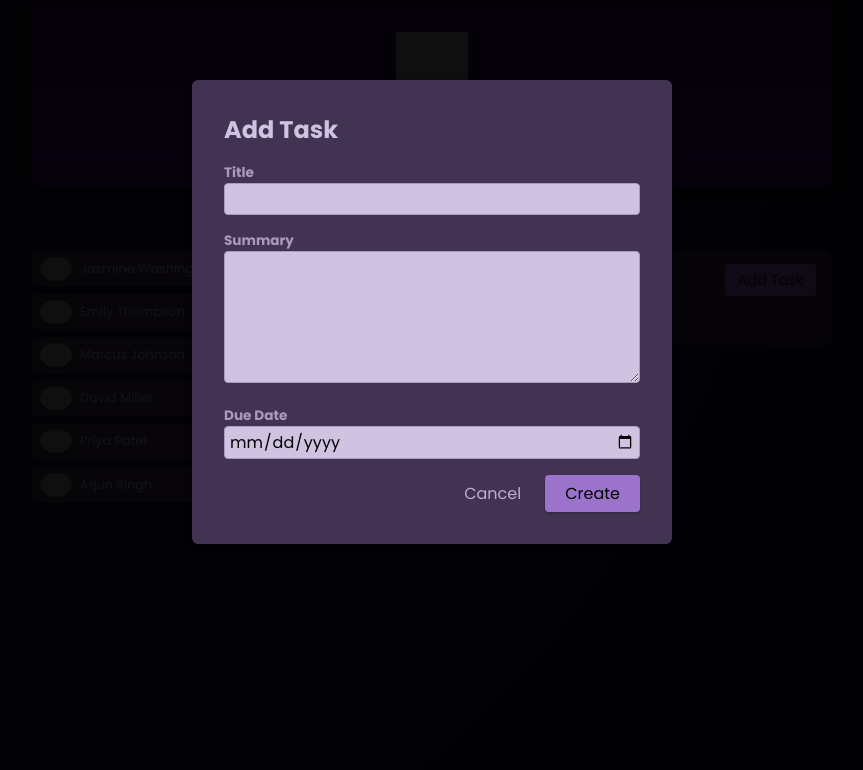
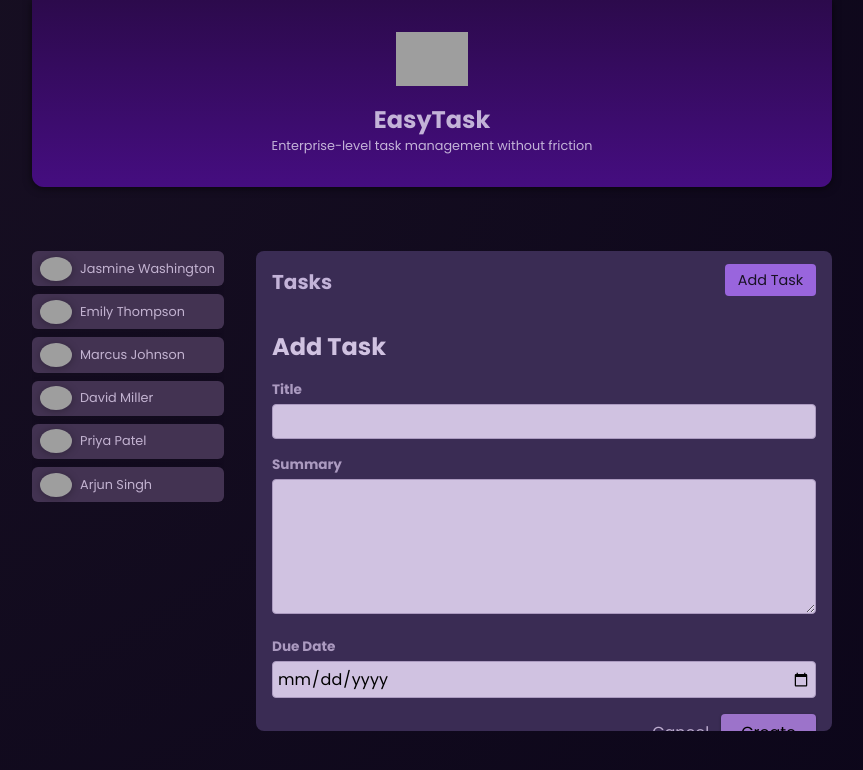
Before and after one commit to smhemel/task-management, an Angular app: page /users/1/tasks/new in a window 1280 px wide. Shown: the top 770 px of the page, without its empty margins (208-1071 px from the left). Built offline with nearby package versions, Linux system fonts and the light colour scheme; grey boxes are pictures that could not be loaded.

Commit message:
Update new-tasks component.

```diff
--- a/src/app/tasks/new-task/new-task.component.css
+++ b/src/app/tasks/new-task/new-task.component.css
@@ -29,13 +29,14 @@ label {
   font-weight: bold;
   font-size: 0.85rem;
   color: #ab9ac0;
+  margin-bottom: 0.25rem;
 }
 
 input,
 textarea {
   width: 100%;
   font: inherit;
-  padding: 0.15rem 0.25rem;
+  padding: 0.25rem 0.25rem;
   border-radius: 4px;
   border: 1px solid #ab9ac0;
   background-color: #d0c2e1;
@@ -45,7 +46,8 @@ textarea {
   margin: 1rem 0 0;
   display: flex;
   justify-content: flex-end;
-  gap: 0.25rem;
+  align-items: center;
+  gap: 0.75rem;
 }
 
 button {
@@ -57,12 +59,13 @@ button {
   background-color: transparent;
 }
 
-button[type="button"] {
+a {
   color: #bdadcf;
+  text-decoration: none;
 }
 
-button[type="button"]:hover,
-button[type="button"]:active {
+a:hover,
+a:active {
   color: #d0c2e1;
 }
 
--- a/src/app/tasks/new-task/new-task.component.html
+++ b/src/app/tasks/new-task/new-task.component.html
@@ -1,5 +1,3 @@
-<div class="backdrop" (click)="onCancel()"></div>
-<dialog open>
 <h2>Add Task</h2>
 <form (ngSubmit)="onSubmit()">
   <p>
@@ -9,17 +7,26 @@
 
   <p>
     <label for="summary">Summary</label>
-            <textarea id="summary" rows="5" name="summary" [(ngModel)]="enteredSummary"></textarea>
+    <textarea
+      id="summary"
+      rows="5"
+      name="summary"
+      [(ngModel)]="enteredSummary"
+    ></textarea>
   </p>
 
   <p>
     <label for="due-date">Due Date</label>
-            <input type="date" id="due-date" name="due-date" [(ngModel)]="enteredDate" />
+    <input
+      type="date"
+      id="due-date"
+      name="due-date"
+      [(ngModel)]="enteredDate"
+    />
   </p>
 
   <p class="actions">
-            <button type="button" (click)="onCancel()">Cancel</button>
+    <a routerLink="../">Cancel</a>
     <button type="submit">Create</button>
   </p>
 </form>
-</dialog>
--- a/src/app/tasks/new-task/new-task.component.ts
+++ b/src/app/tasks/new-task/new-task.component.ts
@@ -1,50 +1,48 @@
-import {
-  Component,
-  EventEmitter,
-  inject,
-  Input,
-  Output,
-  signal,
-} from '@angular/core';
+import { Component, inject, input, signal } from '@angular/core';
 import { FormsModule } from '@angular/forms';
+import { CanDeactivateFn, Router, RouterLink } from '@angular/router';
+
 import { TasksService } from '../tasks.service';
 
 @Component({
   selector: 'app-new-task',
   standalone: true,
-  imports: [FormsModule],
+  imports: [FormsModule, RouterLink],
   templateUrl: './new-task.component.html',
   styleUrl: './new-task.component.css',
 })
 export class NewTaskComponent {
-  @Input({ required: true }) userId!: string;
-  @Output() close = new EventEmitter<void>();
-
-  enteredTitle = '';
-  enteredSummary = '';
-  enteredDate = '';
-
+  userId = input.required<string>();
+  enteredTitle = signal('');
+  enteredSummary = signal('');
+  enteredDate = signal('');
+  submitted = false;
   private tasksService = inject(TasksService);
-
-  // Using Signal
-  // enteredTitle = signal('');
-  // enteredSummary = signal('');
-  // enteredDate = signal('');
+  private router = inject(Router);
 
   onSubmit() {
     this.tasksService.addTask(
       {
-        title: this.enteredTitle,
-        summary: this.enteredSummary,
-        dueDate: this.enteredDate,
+        title: this.enteredTitle(),
+        summary: this.enteredSummary(),
+        date: this.enteredDate(),
       },
-      this.userId
+      this.userId()
     );
+    this.submitted = true;
 
-    this.close.emit();
-  }
-
-  onCancel() {
-    this.close.emit();
+    this.router.navigate(['/users', this.userId(), 'tasks'], {
+      replaceUrl: true,
+    });
   }
 }
+
+export const canLeaveEditPage: CanDeactivateFn<NewTaskComponent> = (component) => {
+  if (component.submitted) {
+    return true;
+  }
+  if (component.enteredTitle() || component.enteredDate() || component.enteredSummary()) {
+    return window.confirm('Do you really want to leave? You will lose the entered data.')
+  }
+  return true;
+}
```
Lines whose indentation alone changed are shown as unchanged.
